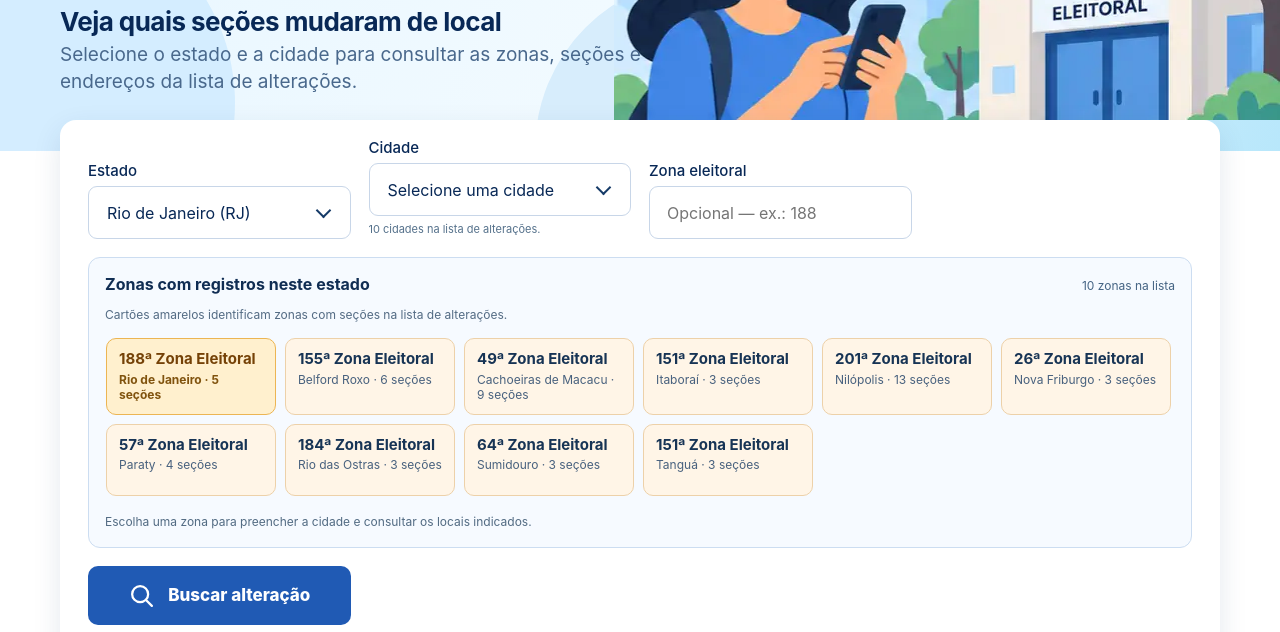
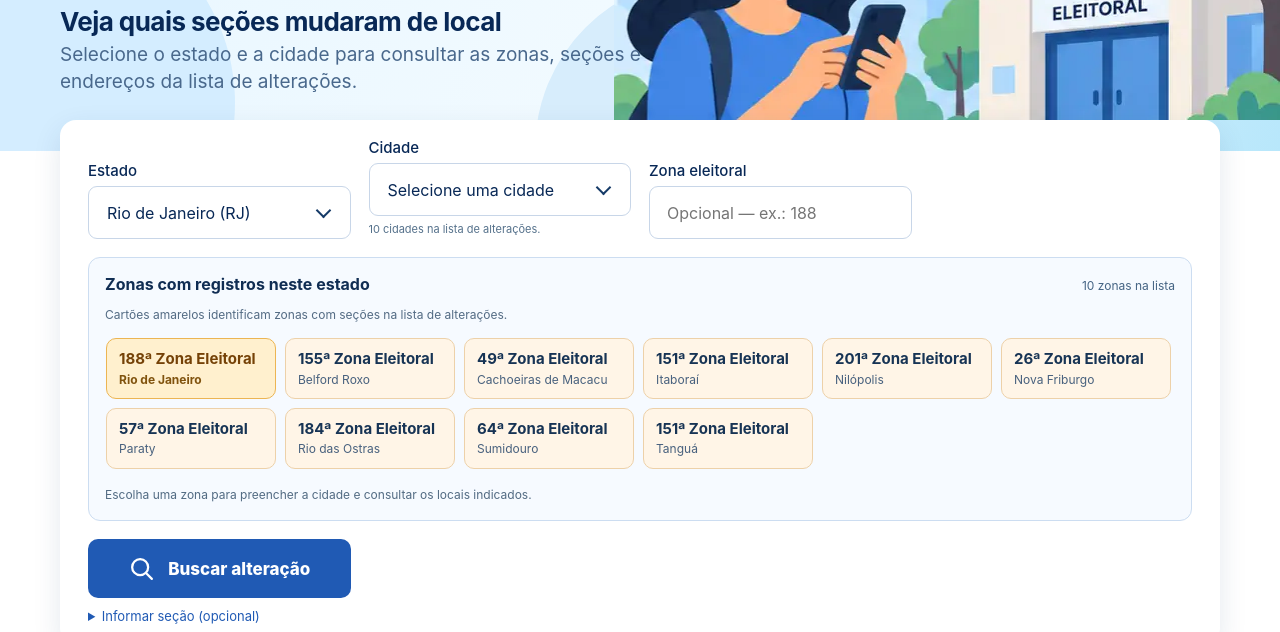
Before and after one commit to lenixeduardo/onde-voto, a website: page index.html in a window 1280 px wide. Shown: the part 163-795 px from the top of the page. Drawn offline with Linux system fonts and the light colour scheme.

Commit message:
ui: remove quantidade de seções dos cartões e preserva município quando necessário

```diff
--- a/index.html
+++ b/index.html
@@ -59,7 +59,7 @@
 .zone-legend__mark--changed{background:#fff0ce;border-color:#e8a934}
 .zone-legend__mark--unverified{background:#edf3fa;border-color:#c8d6e8}
 .zone-options{display:grid;grid-template-columns:repeat(auto-fill,minmax(170px,1fr));gap:9px;max-height:310px;overflow-y:auto;overscroll-behavior:contain;padding:3px 4px 5px 1px}
-.zone-option{display:flex;flex-direction:column;align-items:flex-start;gap:4px;min-width:0;min-height:72px;padding:11px 12px;border:1.5px solid #c8d6e8;border-radius:10px;background:#edf3fa;text-align:left;color:#173455;cursor:pointer;font:inherit;transition:border-color .12s,box-shadow .12s,background .12s}
+.zone-option{display:flex;flex-direction:column;align-items:flex-start;justify-content:center;gap:4px;min-width:0;min-height:56px;padding:11px 12px;border:1.5px solid #c8d6e8;border-radius:10px;background:#edf3fa;text-align:left;color:#173455;cursor:pointer;font:inherit;transition:border-color .12s,box-shadow .12s,background .12s}
 .zone-option strong{font-size:15px;line-height:1.15;font-weight:700}
 .zone-option span{font-size:12px;color:#48617e;line-height:1.3}
 .zone-option--changed{background:#fff0ce;border-color:#ecb553;color:#754207}
@@ -71,7 +71,7 @@
 .zone-option--changed[aria-pressed="true"]{background:#ffe3a1;border-color:#b67708;box-shadow:0 0 0 2px #b67708 inset}
 .zone-disclaimer{color:#526b83;line-height:1.5;font-size:12px;margin:0}
 #zona.zona--mudanca{background:#fff1d2;border-color:#de9c25;color:#764300}
-@media(max-width:680px){#zona-assist{padding:13px}.zone-options{grid-template-columns:repeat(2,minmax(0,1fr));max-height:270px}.zone-option{padding:10px;min-height:74px}.zone-option strong{font-size:14px}.zone-option span{font-size:11px}}
+@media(max-width:680px){#zona-assist{padding:13px}.zone-options{grid-template-columns:repeat(2,minmax(0,1fr));max-height:270px}.zone-option{padding:10px;min-height:58px}.zone-option strong{font-size:14px}.zone-option span{font-size:11px}}
 </style>
 <script>
 document.addEventListener('DOMContentLoaded',()=>{
@@ -162,12 +162,7 @@ document.addEventListener('DOMContentLoaded',()=>{
     button.setAttribute('aria-pressed',String(Number(zone.value)===entry.number&&norm(city.value)===norm(entry.city)));
     const title=document.createElement('strong');title.textContent=entry.number+'ª Zona Eleitoral';
     const info=document.createElement('span');
-    if(status<2){
-     const sections=new Set(entry.records.flatMap(r=>r.secoes));
-     info.textContent=(onlyState?entry.city+' · ':'')+sections.size+' '+(sections.size===1?'seção':'seções');
-    }else{
-     info.textContent=entry.bairro;
-    }
+    info.textContent=onlyState?entry.city:(status===2?entry.bairro:'');
     button.append(title);
     if(info.textContent)button.append(info);
     button.setAttribute('aria-label',title.textContent+(info.textContent?' — '+info.textContent:'')+(status===0?' — fonte TRE':status===1?' — dados compilados, confirmar no TSE':''));
```
